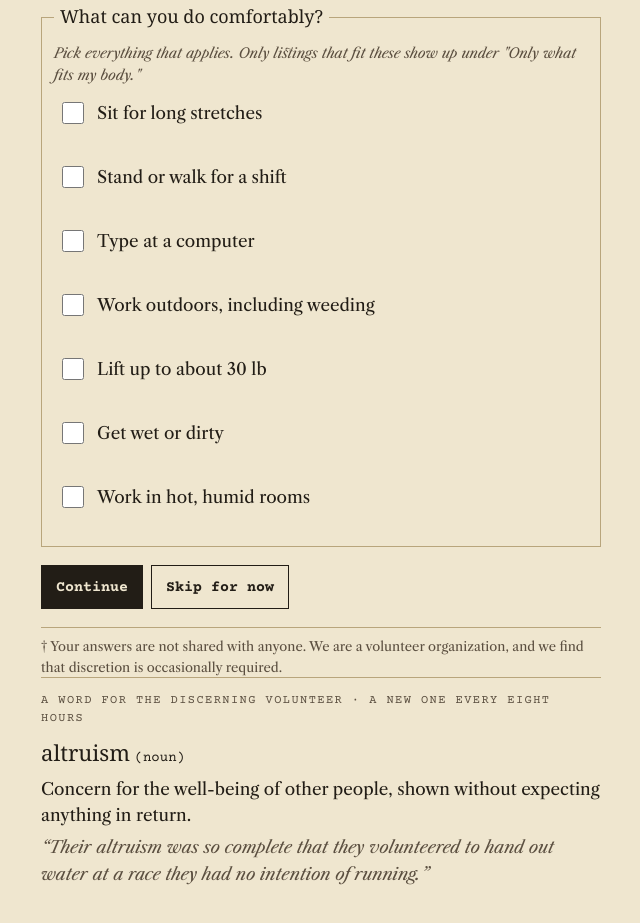
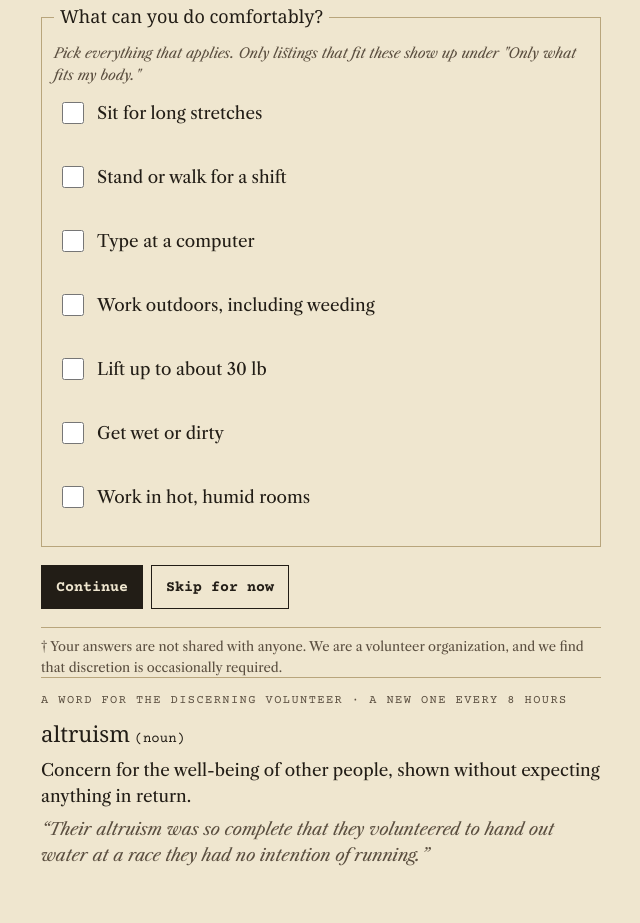
Before and after one commit to meeseachelle/volunteers-club, a plain HTML site: page index.html in a window 1280 px wide. Shown: the part 1649-2572 px from the top of the page, without its empty margins (319-959 px from the left). Drawn offline with nearby package versions, Linux system fonts and the light colour scheme; a web font is replaced by a local one.

Commit message:
Update word of the day wording

```diff
--- a/index.html
+++ b/index.html
@@ -414,7 +414,7 @@ legend { padding: 0 6px; font-family: "IM Fell English SC", Georgia, serif; font
   </section>
 
   <footer class="wordfooter" aria-label="Word of the day">
-    <p class="kicker">A word for the discerning volunteer · a new one every eight hours</p>
+    <p class="kicker">A word for the discerning volunteer · a new one every 8 hours</p>
     <p><span class="word" id="w-word"></span> <span class="mono small" id="w-pos"></span></p>
     <p id="w-def"></p>
     <p class="sample" id="w-ex"></p>
```
